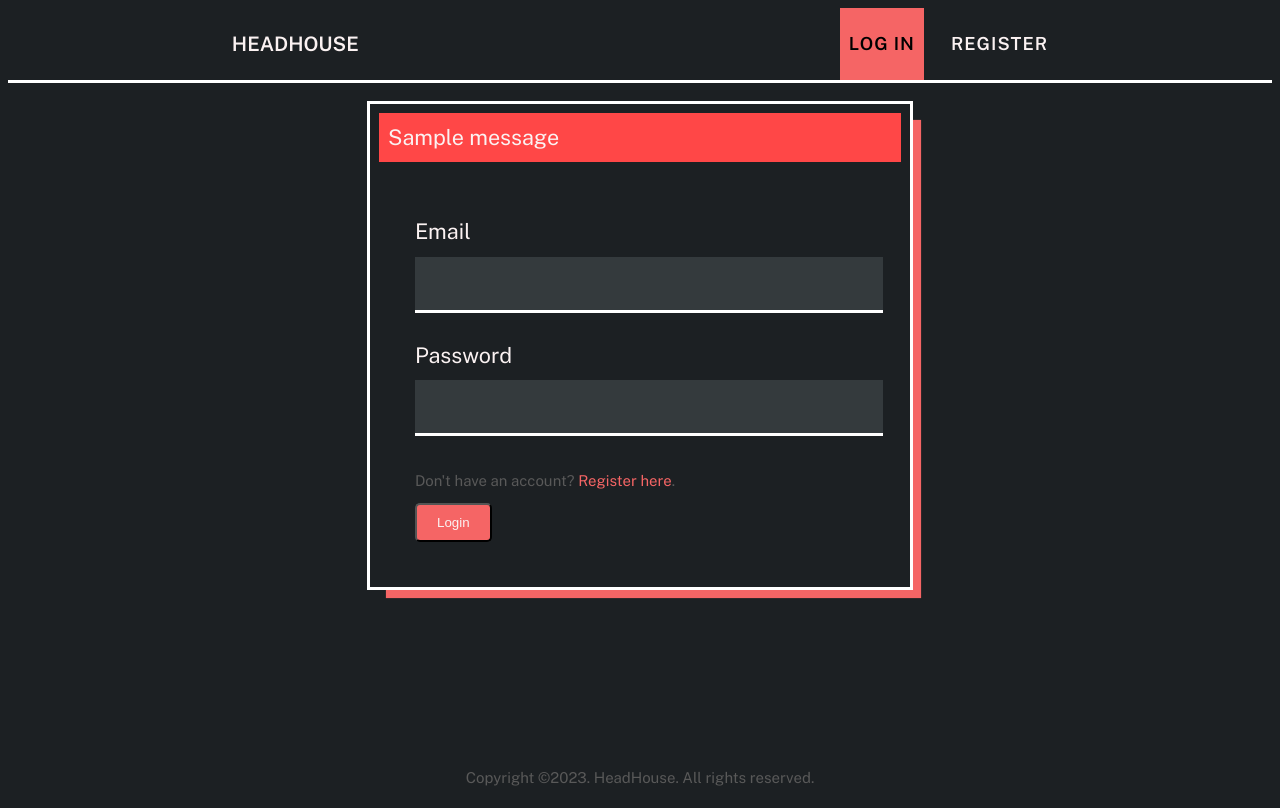
After one commit to Syrrek102/headhouse, a Flask app: page /login in a window 1280 px wide. The commit adds this page. Run offline with Flask 3, Linux system fonts and the light colour scheme; one stand-in notice (Sample message) is shown.

Commit message:
repairing bugdet bugs after succesful implementation of logins and signups

```diff
--- a/headhouse_library/forms.py
+++ b/headhouse_library/forms.py
@@ -25,3 +25,28 @@ class ExpenseForm(FlaskForm):
     )
 
     submit = SubmitField("Submit Expense")
+
+
+class RegisterForm(FlaskForm):
+    email = StringField("Email", validators=[InputRequired(), Email()])
+    password = PasswordField(
+        "Password",
+        validators=[
+            InputRequired(),
+            Length(min=4, max=20, message="Your passsword must be between 4 and 20 characters long.")
+            ])
+    confirm_password = PasswordField(
+        validators=[
+            InputRequired(),
+            EqualTo(
+                "password", message="This password did not match the one in the password field."
+                )
+        ]
+    )
+
+    submit = SubmitField("Register")
+
+class LoginForm(FlaskForm):
+    email = StringField("Email", validators=[InputRequired(), Email()])
+    password = PasswordField("Password", validators=[InputRequired()])
+    submit = SubmitField("Login")
--- a/headhouse_library/routes.py
+++ b/headhouse_library/routes.py
@@ -1,5 +1,6 @@
 import uuid
 import datetime
+import functools
 from flask import (
     Blueprint,
     render_template,
@@ -8,16 +9,29 @@ from flask import (
     current_app,
     url_for,
     flash,
+    session
     )
 from dateutil import relativedelta
 from dataclasses import asdict
-from headhouse_library.models import Budget, Expense
-from headhouse_library.forms import BudgetForm, ExpenseForm
+from headhouse_library.models import Budget, Expense, User
+from headhouse_library.forms import BudgetForm, ExpenseForm, RegisterForm, LoginForm
+from passlib.hash import pbkdf2_sha256
 
 
 pages = Blueprint(
     "pages", __name__, template_folder="templates", static_folder="static"
 )
+
+
+def login_required(route):
+    @functools.wraps(route)
+    def route_wrapper(*args, **kwargs):
+        if session.get("email") is None:
+            return redirect(url_for(".login"))
+
+        return route(*args, **kwargs)
+
+    return route_wrapper
 
 
 def date_range(start: datetime.date):
@@ -28,6 +42,7 @@ def date_range(start: datetime.date):
 
 
 @pages.route("/")
+@login_required
 def index():
     date_str = request.args.get("date")
 
@@ -44,14 +59,72 @@ def index():
         )
 
 
+@pages.route("/register", methods=["GET", "POST"])
+def register():
+    if session.get("email"):
+        return redirect(url_for(".index"))
+
+    form = RegisterForm()
+
+    if form.validate_on_submit():
+        user = User(
+            _id = uuid.uuid4().hex,
+            email = form.email.data,
+            password = pbkdf2_sha256.hash(form.password.data)
+        )
+
+        current_app.db.user.insert_one(asdict(user))
+
+        flash("User registered succesfully!", "succes")
+
+        return redirect(url_for(".login"))
+
+    return render_template("register.html", title="HeadHouse - Register", form=form)
+
+
+@pages.route("/login", methods=["GET", "POST"])
+def login():
+    if session.get("email"):
+        return redirect(url_for(".index"))
+
+    form = LoginForm()
+    if form.validate_on_submit():
+        user_data = current_app.db.user.find_one({"email": form.email.data})
+        if not user_data:
+            flash("Login credantials not correct", category="danger")
+            return redirect(url_for(".login"))
+
+        user = User(**user_data)
+
+        if user and pbkdf2_sha256.verify(form.password.data, user.password):
+            session["user_id"] = user._id
+            session["email"] = user.email
+
+            return redirect(url_for(".index"))
+
+        flash("Login credantials not correct", category="danger")
+
+    return render_template("login.html", title="HeadHouse - Login", form=form)
+
+
+
+@pages.route("/logout")
+def logout():
+    session.clear()
+    return redirect(url_for(".login"))
+
+
 @pages.route("/budget_manager")
+@login_required
 def budget_manager():
+    user_data = current_app.db.user.find_one({"email": session["email"]})
+    user = User(**user_data)
     date = request.args.get("date")
 
-    getExpenses = current_app.db.expense.find({"date": date})
+    getExpenses = current_app.db.expense.find({"date": date, "_id": {"$in": user.expenses}})
     expenses = [Expense(**expense) for expense in getExpenses]
 
-    getBudget = current_app.db.budget.find_one({"date": date})
+    getBudget = current_app.db.budget.find_one({"date": date, "_id": {"$in": user.budgets}})
     budget_amount = 0
 
     if getBudget is None:
@@ -79,7 +152,37 @@ def budget_manager():
         )
 
 
+@pages.route("/budget_manager/set_budget/<date>", methods=["GET", "POST"])
+@login_required
+def set_budget(date):
+    form = BudgetForm()
+
+    if form.validate_on_submit():
+        budget = Budget(
+            _id= uuid.uuid4().hex,
+            amount = form.amount.data,
+            date=date
+        )
+
+        current_app.db.budget.delete_many({"date": date})
+        current_app.db.budget.insert_one(asdict(budget))
+
+        current_app.db.user.update_one(
+            {"_id": session["user_id"]},
+            {"$push": {"budgets": budget._id}}
+        )
+
+        return redirect(url_for(".budget_manager", date=date))
+
+    return render_template(
+        "set_budget.html",
+        title="HEADHOUSE | BudgetManager - SetBudget",
+        form=form
+        )
+
+
 @pages.route("/budget_manager/add_expense/<date>", methods=["GET", "POST"])
+@login_required
 def add_expense(date):
     form = ExpenseForm()
 
@@ -92,6 +195,10 @@ def add_expense(date):
             date=date
         )
         current_app.db.expense.insert_one(asdict(expense))
+        current_app.db.user.update_one(
+            {"_id": session["user_id"]},
+            {"$push": {"expenses": expense._id}}
+        )
 
         return redirect(url_for(".budget_manager", date=date))
 
@@ -102,30 +209,9 @@ def add_expense(date):
         )
 
 
-@pages.route("/budget_manager/set_budget/<date>", methods=["GET", "POST"])
-def set_budget(date):
-    form = BudgetForm()
-
-    if form.validate_on_submit():
-        budget = Budget(
-            _id= uuid.uuid4().hex,
-            amount = form.amount.data,
-            date=date
-        )
-
-        current_app.db.budget.delete_one({"date": date})
-        current_app.db.budget.insert_one(asdict(budget))
-
-        return redirect(url_for(".budget_manager", date=date))
-
-    return render_template(
-        "set_budget.html",
-        title="HEADHOUSE | BudgetManager - SetBudget",
-        form=form
-        )
-
 
 @pages.route("/budget_manager/edit_expense/<date>/<expense_id>", methods=["GET", "POST"])
+@login_required
 def edit_expense(date, expense_id):
     expense = Expense(**current_app.db.expense.find_one({"_id": expense_id}))
     form = ExpenseForm(obj=expense)
@@ -149,6 +235,7 @@ def edit_expense(date, expense_id):
 
 
 @pages.route("/budget_manager/delete_expense/<date>/<expense_id>", methods=["GET", "POST"])
+@login_required
 def delete_expense(date, expense_id):
     expense = current_app.db.expense.find_one({"_id": expense_id})
 
--- /dev/null
+++ b/headhouse_library/templates/login.html
@@ -0,0 +1,34 @@
+{% from "macros/fields.html" import render_text_field %}
+
+{% extends "layout.html" %}
+
+{%- block head_content %}
+    <link rel="stylesheet" href="{{ url_for('static', filename='css/forms.css') }}" />
+{% endblock %}
+
+{% block main_content %}
+
+    <form name="login" method="post" novalidate class="form">
+        {% with messages = get_flashed_messages(with_categories=true) %}
+            {%- for category, message in messages %}
+                <span class="form__flash form__flash--{{category}}"> {{ message }}</span>
+            {% endfor %}
+        {% endwith %}
+
+        <div class="form__container">
+            {{ form.hidden_tag() }}
+
+            {{ render_text_field(form.email) }}
+            {{ render_text_field(form.password) }}
+
+            <span class="form__small">
+                Don't have an account? <a href="{{ url_for('pages.register') }}" class="form__link">Register here</a>.
+            </span>
+
+            <div>
+                {{ form.submit(class_="button button--form") }}
+            </div>
+        </div>
+    </form>
+
+{% endblock %}
--- a/headhouse_library/templates/macros/nav.html
+++ b/headhouse_library/templates/macros/nav.html
@@ -6,12 +6,21 @@
             <span class="logo__name">HeadHouse</span>
         </a>
         <nav class="nav">
-                <a href="#" class="nav__link">
+            {% if not email %}
+                <a href="{{ url_for('pages.login') }}" class="nav__link {{ 'nav__link--active' if request.path == url_for('pages.login') }}">
                     <span class="nav__item">Log in</span>
                 </a>
-                <a href="#" class="nav__link ">
+                <a href="{{ url_for('pages.register') }}" class="nav__link {{ 'nav__link--active' if request.path == url_for('pages.register') }}">
                     <span class="nav__item">Register</span>
                 </a>
+            {% else %}
+                <a href="{{ url_for('pages.index') }}" class="nav__link {{ 'nav__link--active' if request.path == url_for('pages.index') }}">
+                    <span class="nav__item">Calendar</span>
+                </a>
+                <a href="{{ url_for('pages.logout') }}" class="nav__link">
+                    <span class="nav__item">Log out</span>
+                </a>
+            {% endif %}
         </nav>
     </div>
 </header>
```
Also changed, not shown: headhouse_library/models.py (+8 -2 lines), headhouse_library/templates/register.html (added, +35 -0 lines).
